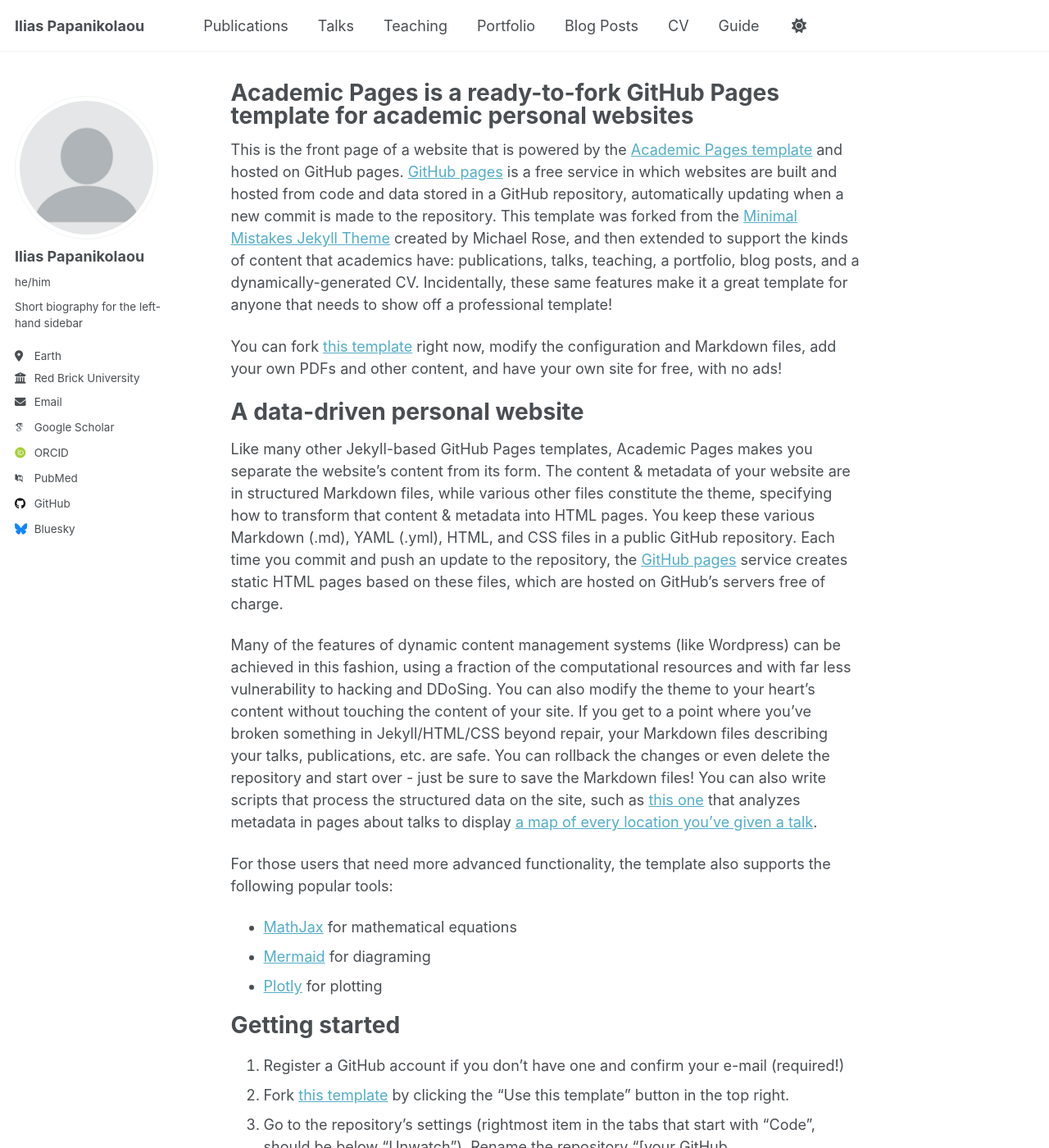
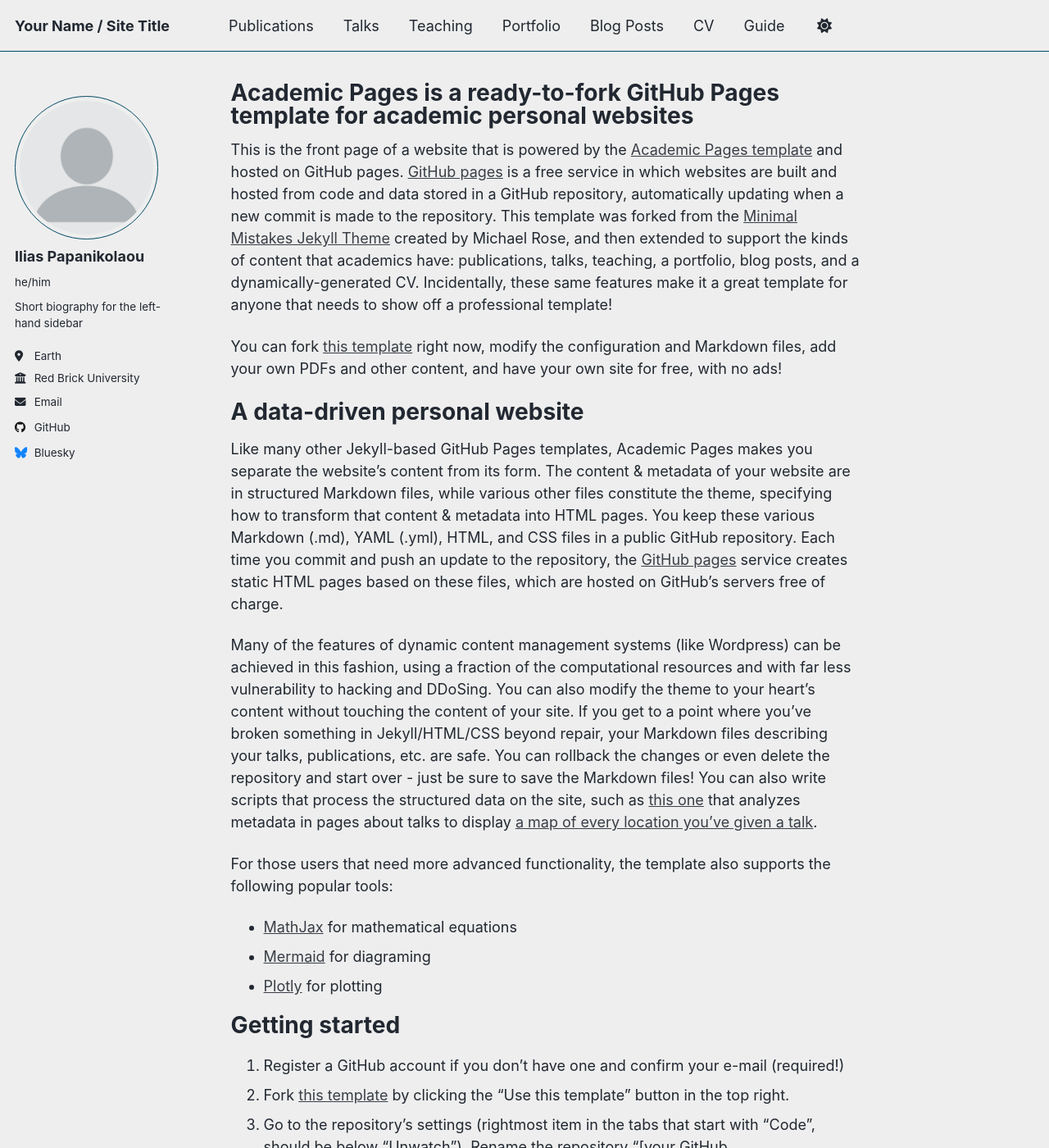
Before and after one commit to iliaspap/iliaspap.github.io, a Jekyll site: the page built from _pages/about.md, in a window 1280 px wide and 1400 px high. Shown: the whole window at 82% size. Built offline with Jekyll 4.4.1, drawn with Linux system fonts in a browser that asks for light colours; some web fonts are replaced; a script that is not in the unit is left out; some of the changed text lies outside the part shown.

Commit message:
Dummy update 2 _config.yml

```diff
--- a/_config.yml
+++ b/_config.yml
@@ -8,12 +8,12 @@
 
 # Basic Site Settings
 locale                   : "en-US"
-site_theme               : "default" # Currently available options are "default", "air"
-title                    : "Ilias Papanikolaou"
+site_theme               : "air" # Currently available options are "default", "air"
+title                    : "Your Name / Site Title"
 title_separator          : "-"
-name                     : &name "Ilias Papanikolaou"
-description              : &description "A few things about me"   # Update this with a general description of your site, this is the default if not overridden by a page
-url                      : https://iliaspap.github.io # The base hostname & protocol for your site e.g. "https://[your GitHub username].github.io",
+name                     : &name "Your Name"
+description              : &description "Your Name's academic portfolio"   # Update this with a general description of your site, this is the default if not overridden by a page
+url                      : https://academicpages.github.io # The base hostname & protocol for your site e.g. "https://[your GitHub username].github.io",
                                                            # or if you already have some other page hosted on Github then use "https://[your GitHub username].github.io/[Your Repo Name]"
 baseurl                  : "" # the subpath of your site, e.g. "/blog"
 repository               : "academicpages/academicpages.github.io"
@@ -33,16 +33,16 @@ author:
   email            : "none@example.org"
 
   # Academic websites
-  academia         : # URL
-  arxiv            : # URL - Update with the correct link to your profile
-  googlescholar    : "https://scholar.google.com/citations?user=PS_CX0AAAAAJ"
-  inspire-hep      : # URL
-  impactstory      : # URL
-  orcid            : "http://orcid.org/yourorcidurl"
-  semantic         : # URL
-  pubmed           : "https://www.ncbi.nlm.nih.gov/pubmed/?term=john+snow"
-  researchgate     : # URL
-  scopus           : # URL
+  # academia         : # URL
+  # arxiv            : # URL - Update with the correct link to your profile
+  # googlescholar    : "https://scholar.google.com/citations?user=PS_CX0AAAAAJ"
+  # inspire-hep      : # URL
+  # impactstory      : # URL
+  # orcid            : "http://orcid.org/yourorcidurl"
+  # semantic         : # URL
+  # pubmed           : "https://www.ncbi.nlm.nih.gov/pubmed/?term=john+snow"
+  # researchgate     : # URL
+  # scopus           : # URL
 
   # Repositories and software development
   bitbucket        : # Username - Update with your username on the site
```
